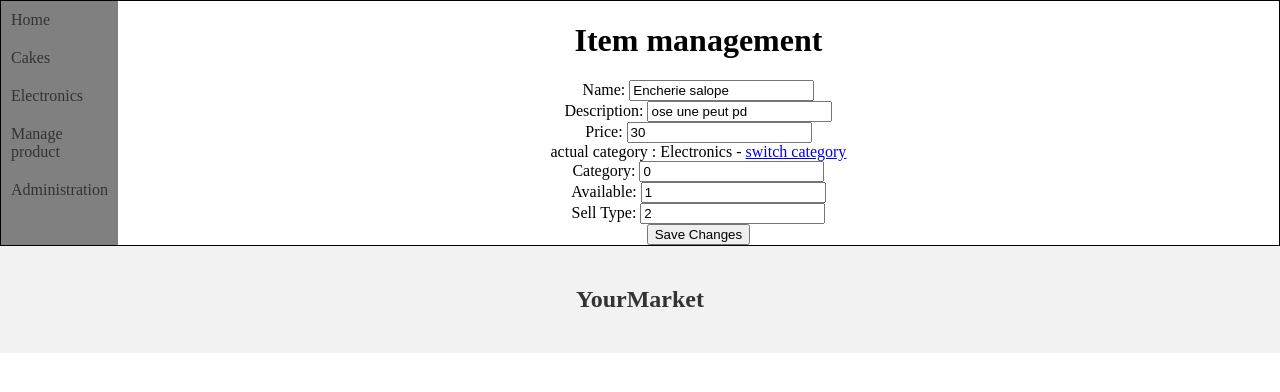
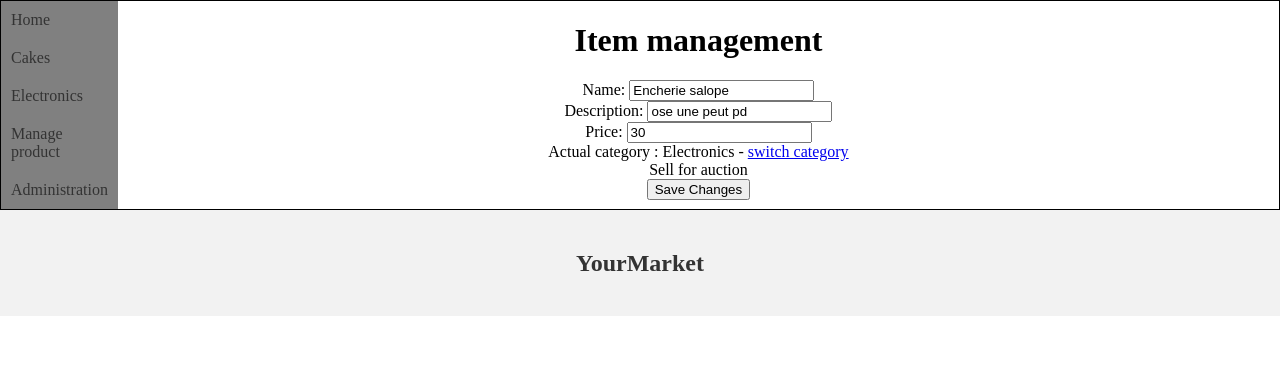
Before and after one commit to JulienFX/YourMarket, a PHP site: page /editItem.php?id=30 in a window 1280 px wide. Shown: the part 80-472 px from the top of the page. Run offline with PHP 8.4, Linux system fonts and the light colour scheme; a user stored in the database is signed in; data comes from the database, SQL or seed files in the repository.

Commit message:
modification rapide

```diff
--- a/editItem.php
+++ b/editItem.php
@@ -64,10 +64,10 @@ if ($_SERVER['REQUEST_METHOD'] === 'POST') {
         <input type="text" id="price" name="price" value="<?php echo $price; ?>" required><br>
         <?php
         if ($categories==1){
-          echo 'actual category : Cakes - <a href="editItem.php?id='.$idItem.'&newCategory=2">switch category</a><br>';
+          echo 'Actual category : Cakes - <a href="editItem.php?id='.$idItem.'&newCategory=2">switch category</a><br>';
 
         }else{
-          echo 'actual category : Electronics - <a href="editItem.php?id='.$idItem.'&newCategory=1">switch category</a><br>';
+          echo 'Actual category : Electronics - <a href="editItem.php?id='.$idItem.'&newCategory=1">switch category</a><br>';
         }
         if(isset($_GET["newCategory"])){
           $newCat = $_GET["newCategory"];
@@ -75,15 +75,12 @@ if ($_SERVER['REQUEST_METHOD'] === 'POST') {
           $conn->query($sql);
           header('Location:editItem.php?id='.$idItem);
         }
+        if($sellType==2){
+          echo"Sell for auction<br>";
+        }else{
+          echo "Sell for direct buy or negociation<br>";
+        }
         ?>
-        <label for="category">Category:</label>
-        <input type="text" id="category" name="category" value="<?php echo $categories; ?>" required><br>
-
-        <label for="availablr">Available:</label>
-        <input type="text" id="available" name="available" value="<?php echo $available; ?>" required><br>
-
-        <label for="sellType">Sell Type:</label>
-        <input type="text" id="sellType" name="sellType" value="<?php echo $sellType; ?>" required><br>
 
         <button type="submit">Save Changes</button>
       </form>
--- a/electronics.php
+++ b/electronics.php
@@ -50,7 +50,7 @@
                 $currentDatetime = date("Y-m-d H:i:s");
 
                 // Fetch items from the table
-                $sql = "SELECT i.id,nameItem,descriptions,price,categories,quantity,sellType,idLink,link,endDate FROM items as i inner join have as h on i.id = h.idItem inner join picturesvideos as pv on h.idLink=pv.id where categories=2 and quantity>0 ";
+                $sql = "SELECT i.id,nameItem,descriptions,price,categories,quantity,sellType,idLink,link,endDate,username FROM items as i inner join have as h on i.id = h.idItem inner join picturesvideos as pv on h.idLink=pv.id inner join sell as s on i.id=s.idItem  where categories=2 and quantity>0 ";
                 $result = $conn->query($sql);
 
                 if ($result->num_rows > 0) {
@@ -60,6 +60,7 @@
                         echo '<div class="item">';
                         echo '<h2>' . $row["nameItem"] . '</h2>';
                         echo '<img src='. $row["link"] . '>';
+                        echo '<p>owner : '.$row["username"].'</p>';
                         echo '<p>Descriptions : ' . $row["descriptions"] . '</p>';
                         if($row["sellType"]==1){
                             echo '<p>Price for buy : £' . $row["price"] . '</p>';
--- a/myItems.php
+++ b/myItems.php
@@ -18,7 +18,7 @@
       global $conn;
         // Fetch items from the table
         $username = $_SESSION["username"];
-        $sql = "SELECT i.id,nameItem,descriptions,price,categories,sellType,quantity,idLink,link FROM items as i inner join have as h on i.id = h.idItem inner join picturesvideos as pv on h.idLink=pv.id  where i.id in (SELECT idItem from sell where username ='$username') ";
+        $sql = "SELECT i.id,nameItem,descriptions,price,categories,sellType,quantity,endDate,idLink,link FROM items as i inner join have as h on i.id = h.idItem inner join picturesvideos as pv on h.idLink=pv.id  where i.id in (SELECT idItem from sell where username ='$username') ";
         $result = $conn->query($sql);
 
         if ($result->num_rows > 0) { // !empty($result) &&
```
Also changed, not shown: 1 other file.
